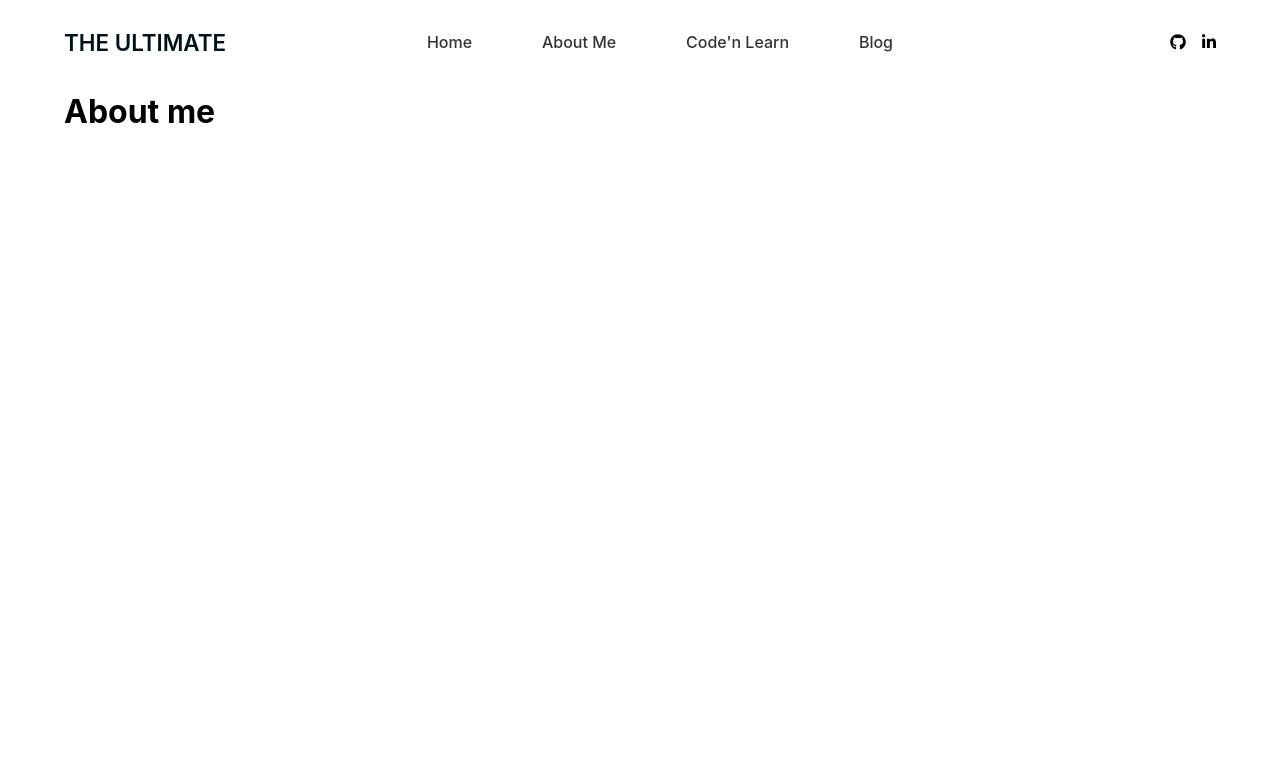
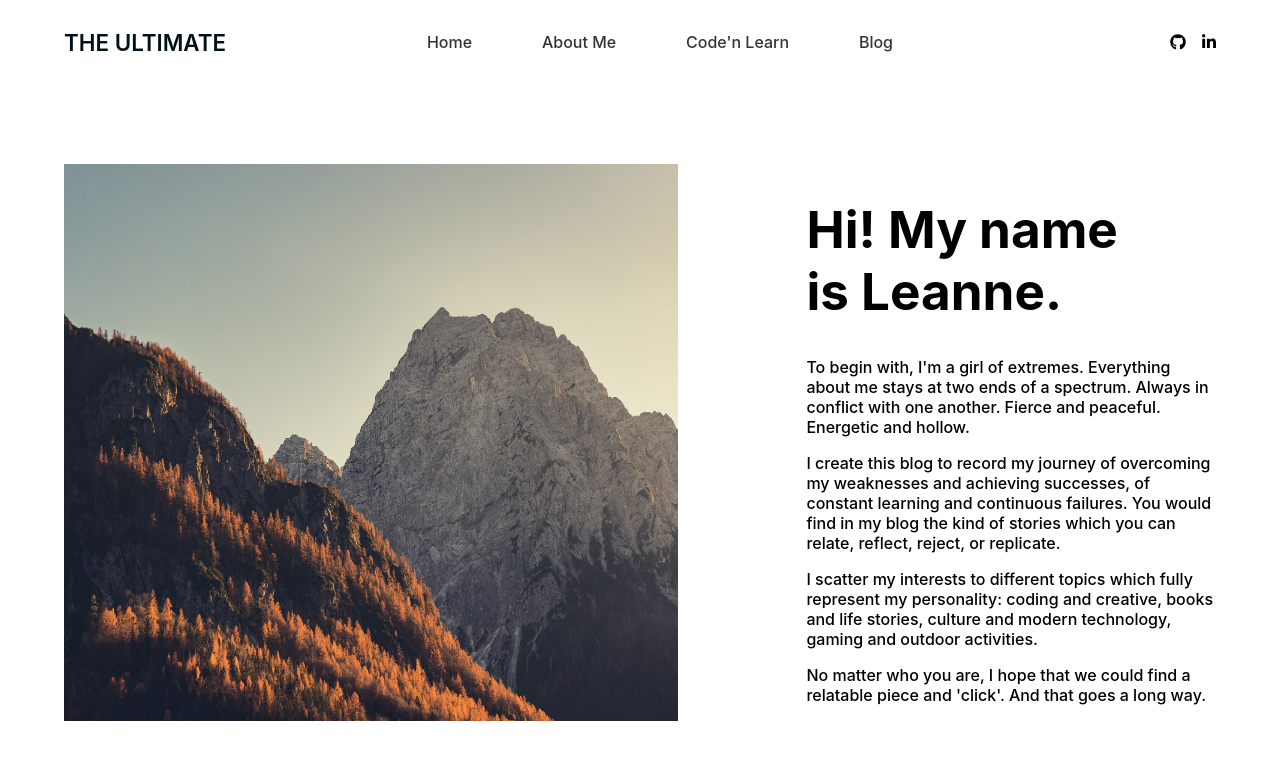
Before and after one commit to leannedo/the-ultimate-blog, a React (Create React App) app: page /about in a window 1280 px wide. Shown: the top 760 px of the page. Built offline with nearby package versions, Linux system fonts and the light colour scheme.

Commit message:
Implement about me page

```diff
--- a/src/Pages/AboutMe.js
+++ b/src/Pages/AboutMe.js
@@ -1,8 +1,38 @@
 import React from "react";
+import "../css/AboutMe/AboutMe.scss";
+import aboutMePic from "../assets/about-me.jpg";
 
 const AboutMe = () => {
   return (
-    <h1>About me</h1>
+    <div className="about-me-index">
+      <div className="about-me-pic">
+        <img src={aboutMePic} alt="About me" />
+      </div>
+
+      <div className="about-me-intro-wrapper">
+        <h1>Hi! My name is Leanne.</h1>
+        <p>
+          To begin with, I'm a girl of extremes. Everything about me stays at
+          two ends of a spectrum. Always in conflict with one another. Fierce
+          and peaceful. Energetic and hollow.
+        </p>
+        <p>
+          I create this blog to record my journey of overcoming my weaknesses
+          and achieving successes, of constant learning and continuous failures.
+          You would find in my blog the kind of stories which you can relate,
+          reflect, reject, or replicate.
+        </p>
+        <p>
+          I scatter my interests to different topics which fully represent my
+          personality: coding and creative, books and life stories, culture and
+          modern technology, gaming and outdoor activities.
+        </p>
+        <p>
+          No matter who you are, I hope that we could find a relatable piece and
+          'click'. And that goes a long way.
+        </p>
+      </div>
+    </div>
   );
 };
 
--- /dev/null
+++ b/src/css/AboutMe/AboutMe.scss
@@ -0,0 +1,34 @@
+.about-me-index {
+  display: flex;
+  max-width: 1600px;
+  margin: auto;
+  margin-top: 6em;
+}
+
+.about-me-pic {
+  display: flex;
+  width: 60%;
+  justify-content: center;
+  align-items: center;
+  overflow: hidden;
+  margin-right: 8em;
+
+  img {
+    flex-shrink: 0;
+    min-width: 100%;
+    min-height: 100%;
+  }
+}
+
+.about-me-intro-wrapper {
+    width: 40%;
+
+    h1 {
+        width: 80%;
+        font-size: 3.2em;
+    }
+
+    p {
+        font-weight: 500;
+    }
+}
```
Also changed, not shown: src/assets/about-me.jpg (added), src/assets/story-2.jpg.
